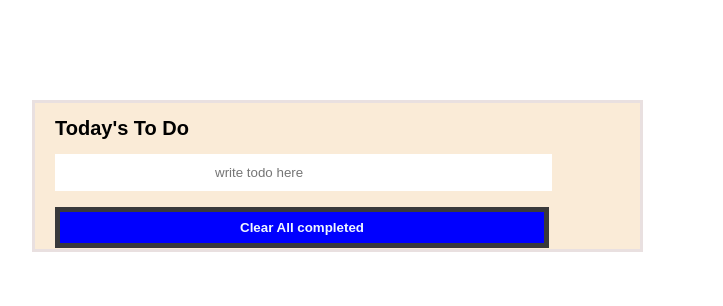
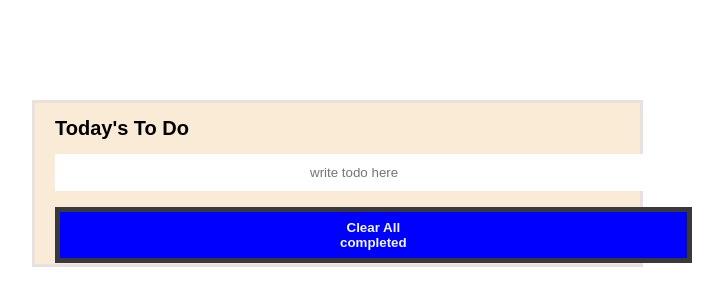
Before and after one commit to vic778/To-Do-List, a website built with webpack: page src/index.html in a window 1280 px wide. Shown: the whole page, without its empty margins (118-841 px from the left). Built offline with nearby package versions, Linux system fonts and the light colour scheme.

Commit message:
Added space between element in the list-doto

```diff
--- a/src/styles.css
+++ b/src/styles.css
@@ -53,14 +53,14 @@ body {
 
 .form-control {
   border: 10px solid white;
-  padding: 1px 150px;
+  padding: 1px 245px;
   text-align: start;
 }
 
 .btn-clear1 {
   border: 5px solid rgb(57, 57, 59);
   font-weight: bold;
-  padding: 8px 180px;
+  padding: 8px 280px;
   background-color: blue;
   color: aliceblue;
 }
```
